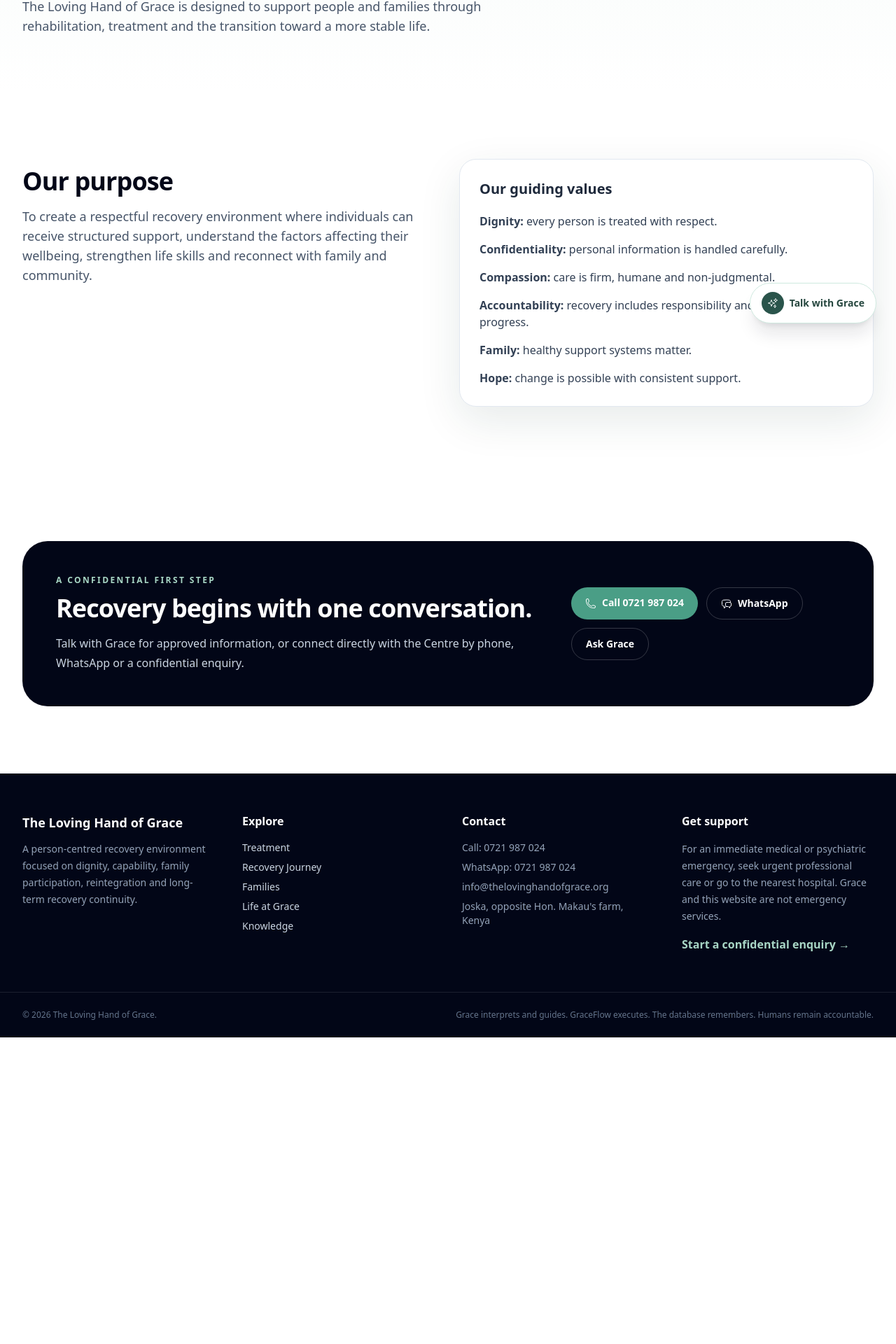
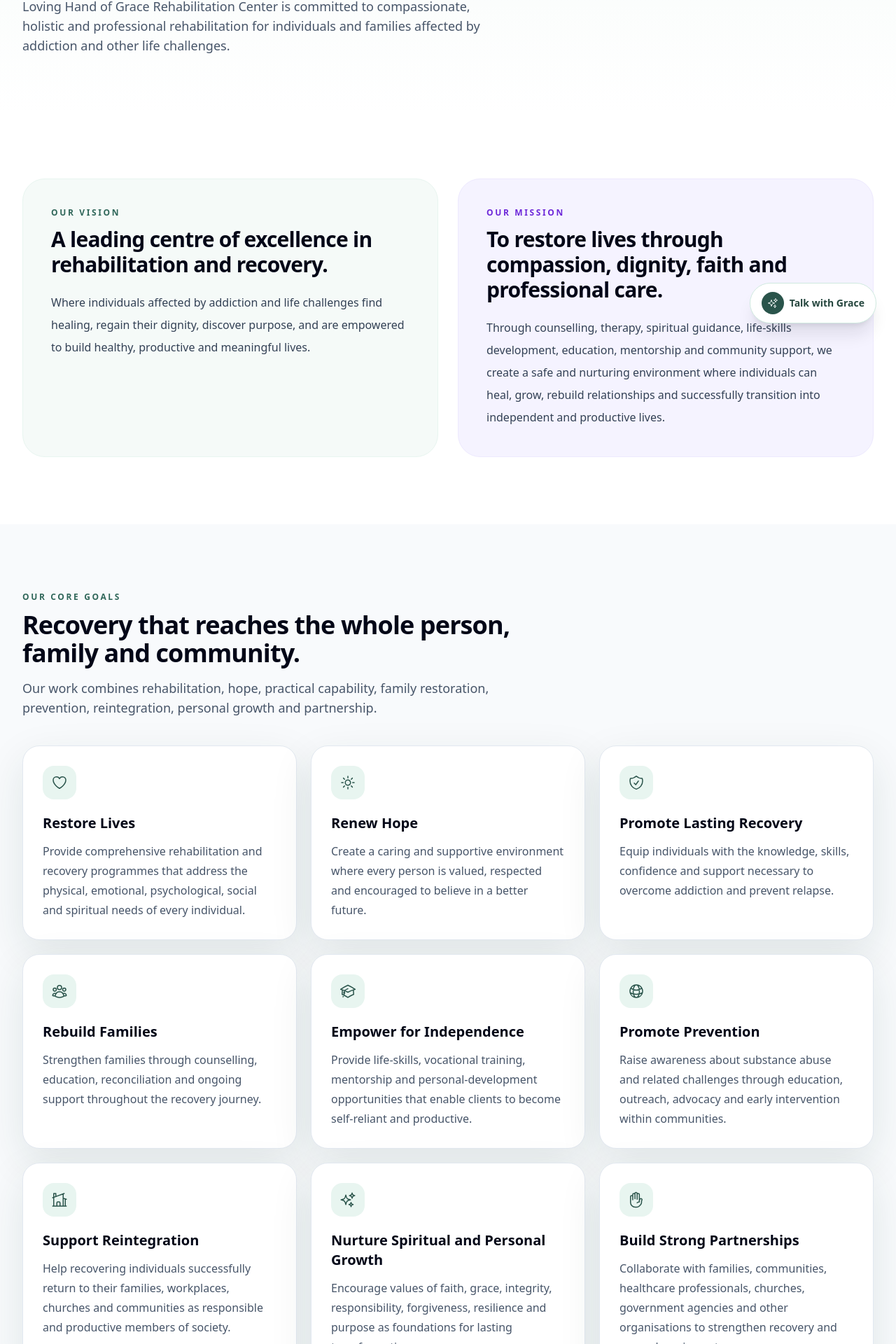
Before and after one commit to EPHANTUS2026/EPHANTUS2026-The_loving-Hand-of-Grace-., a Next.js app: page /about in a window 1280 px wide. Shown: the part 310-2230 px from the top of the page at 70% size. Before the commit the page ends 1792 px from the top, so only its background shows below. Built offline with nearby package versions, Linux system fonts and the light colour scheme; no server answers.

Commit message:
Implement centre vision mission goals and commitment

```diff
--- a/app/about/page.js
+++ b/app/about/page.js
@@ -1,3 +1,32 @@
-import PageHero from '@/components/PageHero'; import CTA from '@/components/CTA';
-export const metadata={title:'About'};
-export default function About(){return <><PageHero eyebrow="About us" title="Care guided by dignity, compassion and structured recovery." description="The Loving Hand of Grace is designed to support people and families through rehabilitation, treatment and the transition toward a more stable life."/><section className="section"><div className="container-page grid gap-8 lg:grid-cols-2"><div><h2 className="h2">Our purpose</h2><p className="lead">To create a respectful recovery environment where individuals can receive structured support, understand the factors affecting their wellbeing, strengthen life skills and reconnect with family and community.</p></div><div className="card"><h3 className="text-xl font-bold">Our guiding values</h3><ul className="mt-5 grid gap-4 text-slate-700"><li><b>Dignity:</b> every person is treated with respect.</li><li><b>Confidentiality:</b> personal information is handled carefully.</li><li><b>Compassion:</b> care is firm, humane and non-judgmental.</li><li><b>Accountability:</b> recovery includes responsibility and measurable progress.</li><li><b>Family:</b> healthy support systems matter.</li><li><b>Hope:</b> change is possible with consistent support.</li></ul></div></div></section><CTA/></>}
+import PageHero from '@/components/PageHero';
+import CTA from '@/components/CTA';
+import { HeartIcon, SparklesIcon, UserGroupIcon, AcademicCapIcon, HandRaisedIcon, ShieldCheckIcon, HomeModernIcon, GlobeAltIcon, SunIcon } from '@heroicons/react/24/outline';
+
+export const metadata={title:'About | Loving Hand of Grace',description:'Our vision, mission, core goals and commitment to compassionate, holistic and professional rehabilitation and recovery.'};
+
+const goals=[
+  [HeartIcon,'Restore Lives','Provide comprehensive rehabilitation and recovery programmes that address the physical, emotional, psychological, social and spiritual needs of every individual.'],
+  [SunIcon,'Renew Hope','Create a caring and supportive environment where every person is valued, respected and encouraged to believe in a better future.'],
+  [ShieldCheckIcon,'Promote Lasting Recovery','Equip individuals with the knowledge, skills, confidence and support necessary to overcome addiction and prevent relapse.'],
+  [UserGroupIcon,'Rebuild Families','Strengthen families through counselling, education, reconciliation and ongoing support throughout the recovery journey.'],
+  [AcademicCapIcon,'Empower for Independence','Provide life-skills, vocational training, mentorship and personal-development opportunities that enable clients to become self-reliant and productive.'],
+  [GlobeAltIcon,'Promote Prevention','Raise awareness about substance abuse and related challenges through education, outreach, advocacy and early intervention within communities.'],
+  [HomeModernIcon,'Support Reintegration','Help recovering individuals successfully return to their families, workplaces, churches and communities as responsible and productive members of society.'],
+  [SparklesIcon,'Nurture Spiritual and Personal Growth','Encourage values of faith, grace, integrity, responsibility, forgiveness, resilience and purpose as foundations for lasting transformation.'],
+  [HandRaisedIcon,'Build Strong Partnerships','Collaborate with families, communities, healthcare professionals, churches, government agencies and other organisations to strengthen recovery and expand our impact.'],
+];
+
+export default function About(){return <>
+  <PageHero eyebrow="About us" title="Restoring lives. Renewing hope. Transforming communities." description="Loving Hand of Grace Rehabilitation Center is committed to compassionate, holistic and professional rehabilitation for individuals and families affected by addiction and other life challenges."/>
+
+  <section className="section"><div className="container-page grid gap-7 lg:grid-cols-2">
+    <article className="rounded-[2rem] border border-grace-100 bg-grace-50 p-8 sm:p-10"><p className="eyebrow">Our Vision</p><h2 className="mt-3 text-3xl font-black tracking-tight text-slate-950">A leading centre of excellence in rehabilitation and recovery.</h2><p className="mt-5 leading-8 text-slate-700">Where individuals affected by addiction and life challenges find healing, regain their dignity, discover purpose, and are empowered to build healthy, productive and meaningful lives.</p></article>
+    <article className="rounded-[2rem] border border-violet-100 bg-violet-50 p-8 sm:p-10"><p className="text-xs font-bold uppercase tracking-[.22em] text-violet-700">Our Mission</p><h2 className="mt-3 text-3xl font-black tracking-tight text-slate-950">To restore lives through compassion, dignity, faith and professional care.</h2><p className="mt-5 leading-8 text-slate-700">Through counselling, therapy, spiritual guidance, life-skills development, education, mentorship and community support, we create a safe and nurturing environment where individuals can heal, grow, rebuild relationships and successfully transition into independent and productive lives.</p></article>
+  </div></section>
+
+  <section className="section bg-slate-50"><div className="container-page"><div className="max-w-3xl"><p className="eyebrow">Our Core Goals</p><h2 className="h2">Recovery that reaches the whole person, family and community.</h2><p className="lead">Our work combines rehabilitation, hope, practical capability, family restoration, prevention, reintegration, personal growth and partnership.</p></div><div className="mt-10 grid gap-5 md:grid-cols-2 xl:grid-cols-3">{goals.map(([Icon,title,description])=><article key={title} className="card h-full"><div className="grid h-12 w-12 place-items-center rounded-2xl bg-grace-100"><Icon className="h-6 w-6 text-grace-800"/></div><h3 className="mt-5 text-xl font-bold text-slate-950">{title}</h3><p className="mt-3 leading-7 text-slate-600">{description}</p></article>)}</div></div></section>
+
+  <section className="section"><div className="container-page"><div className="overflow-hidden rounded-[2.25rem] bg-slate-950 px-7 py-10 text-white sm:px-10 lg:px-14 lg:py-14"><div className="max-w-4xl"><p className="text-xs font-black uppercase tracking-[.22em] text-grace-300">Our Commitment</p><h2 className="mt-4 text-3xl font-black tracking-tight sm:text-4xl">Every life deserves another chance.</h2><p className="mt-5 text-lg leading-8 text-slate-300">At Loving Hand of Grace, we believe that addiction does not define a person. We extend a loving hand, a listening heart and a pathway to recovery, helping individuals move from struggle to strength, from hopelessness to hope, and from dependency to purposeful living.</p><div className="mt-8 inline-flex rounded-full border border-white/15 bg-white/5 px-5 py-3 text-sm font-bold tracking-wide text-grace-200">Restoring Lives • Renewing Hope • Transforming Communities</div></div></div></div></section>
+
+  <CTA/>
+</>}
```
